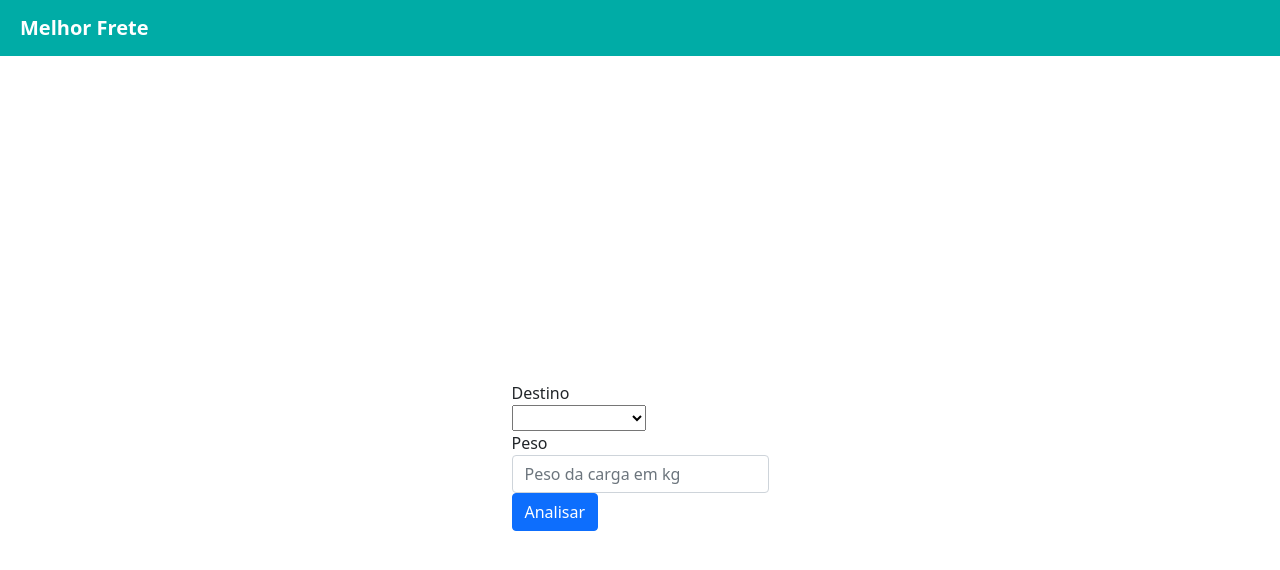
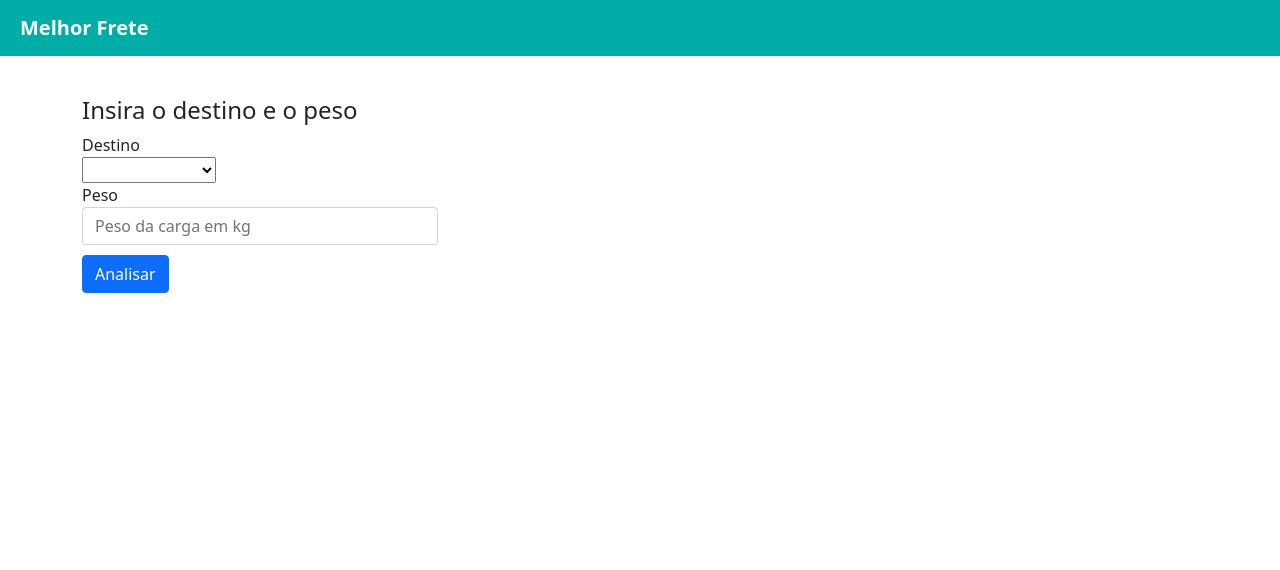
Before and after one commit to daniel-bm/Desafio-Coorlab, a Vue app in the folder code/: page / in a window 1280 px wide. Shown: the top 570 px of the page. Built offline with nearby package versions, Linux system fonts and the light colour scheme; data requests are answered from the project's data file.

Commit message:
add some style

```diff
--- a/code/src/components/BestTransport.vue
+++ b/code/src/components/BestTransport.vue
@@ -6,10 +6,10 @@
             </b-navbar-brand>
         </b-navbar>
 
-        <div
-            class="d-flex justify-content-center align-items-center"
-            style="height: 100vh"
-        >
+        <b-container class="mainContainer">
+            <b-row>
+                <b-col class="col col-4">
+                    <h4>Insira o destino e o peso</h4>
                     <b-form @submit="onSubmit">
                         <b-form-group
                             id="destinationInput"
@@ -23,7 +23,11 @@
                             ></b-form-select>
                         </b-form-group>
 
-                <b-form-group id="weightInput" label="Peso" label-for="weight">
+                        <b-form-group
+                            id="weightInput"
+                            label="Peso"
+                            label-for="weight"
+                        >
                             <b-form-input
                                 id="weight"
                                 v-model="weight"
@@ -31,26 +35,47 @@
                             ></b-form-input>
                         </b-form-group>
 
-                <b-button type="submit" variant="primary">Analisar</b-button>
+                        <b-button
+                            class="analyzeBotton"
+                            type="submit"
+                            variant="primary"
+                            >Analisar</b-button
+                        >
 
                         <b-modal ref="modal" hide-header hide-footer>
                             <p>Insira os valores para realizar a análise.</p>
-                    <b-button variant="primary" @click="$refs.modal.hide()">Fechar</b-button>
+                            <b-button
+                                variant="primary"
+                                @click="$refs.modal.hide()"
+                                >Fechar</b-button
+                            >
                         </b-modal>
                     </b-form>
+                </b-col>
 
-            <div v-if="showResult">
-                <b-card title="Mais rápido" class="mb-3">
-                    <p class="card-text">Cost: {{ costFastest }}</p>
+                <b-col class="col col-8" v-if="showResult">
+                  <h4>Estas são as melhores alternativas de frete que encontramos para você.</h4>
+                    <b-card
+                        title="Frete com menor valor"
+                        class="mb-3 cardContainer"
+                    >
+                        <p>Nome: {{ cheapestName }}</p>
+                        <p>Preço: R$ {{ costCheapest }}</p>
+                        <p>Tempo estimado: {{ cheapestTime }}</p>
                     </b-card>
 
-                <b-card title="Mais barato" class="mb-3">
-                    <p class="card-text">Cost: {{ costCheapest }}</p>
+                    <b-card title="Frete mais rápido" class="mb-3">
+                        <p>Nome: {{ fastestName }}</p>
+                        <p>Preço: R$ {{ costFastest }}</p>
+                        <p>Tempo estimado: {{ fastestTime }}</p>
                     </b-card>
 
-                <b-button @click="clearForm" variant="primary">Limpar</b-button>
-            </div>
-        </div>
+                    <b-button @click="clearForm" variant="primary"
+                        >Limpar</b-button
+                    >
+                </b-col>
+            </b-row>
+        </b-container>
     </div>
 </template>
 
@@ -74,6 +99,10 @@ export default {
             costFastest: 0,
             costCheapest: 0,
             showResult: false,
+            fastestTime: 0,
+            cheapestTime: 0,
+            fastestName: "",
+            cheapestName: "",
         };
     },
     created() {
@@ -106,6 +135,7 @@ export default {
             let custoFinal = Infinity;
             let fastestLeadTime = Infinity;
             let fastestTransport = null;
+            let cheapestTransport = null;
 
             for (const transport of this.data) {
                 if (this.destination === transport.city) {
@@ -129,6 +159,7 @@ export default {
 
                     if (currentCost < custoFinal) {
                         custoFinal = currentCost;
+                        cheapestTransport = transport;
                     }
 
                     if (leadTime < fastestLeadTime) {
@@ -151,6 +182,11 @@ export default {
                         fastestTransport.cost_transport_heavy.replace("R$ ", "")
                     ) * parseFloat(this.weight);
             }
+            this.fastestName = fastestTransport.name;
+            this.cheapestName = cheapestTransport.name;
+
+            this.fastestTime = fastestTransport.lead_time;
+            this.cheapestTime = cheapestTransport.lead_time;
             this.showResult = true;
         },
         clearForm() {
@@ -175,4 +211,12 @@ export default {
 .title .navbar-brand {
     margin-left: 20px;
 }
+
+.mainContainer {
+    margin-top: 40px;
+}
+
+.analyzeBotton {
+    margin-top: 10px;
+}
 </style>
```
Lines whose indentation alone changed are shown as unchanged.
